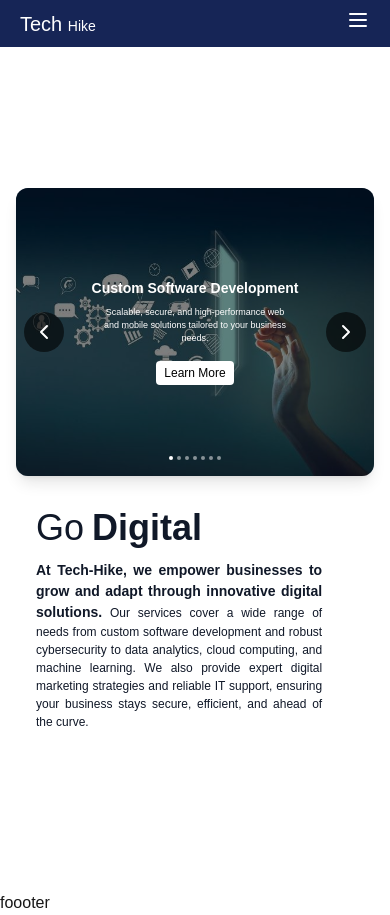
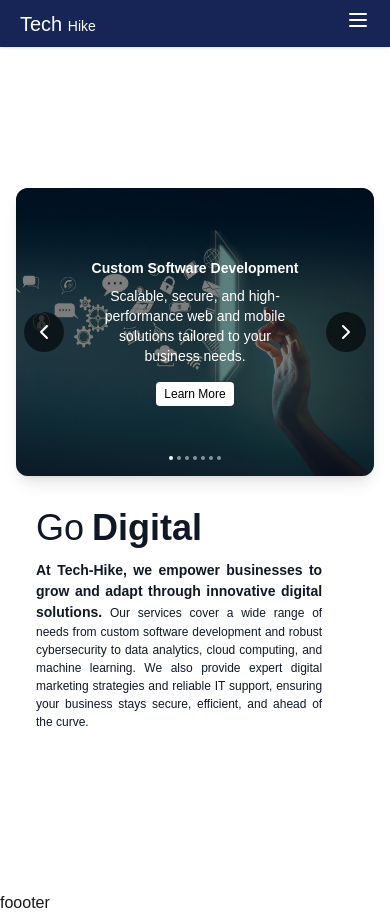
Before and after one commit to Chibuking35/teckstack, a Next.js app: page / in a window 390 px wide. Built offline with nearby package versions, Linux system fonts and the light colour scheme.

Commit message:
just updated again

```diff
--- a/src/app/page.tsx
+++ b/src/app/page.tsx
@@ -4,7 +4,7 @@ import { Slides } from "@/lib/Slide";
 
 const Home = () => {
   return (
-    <div className=" min-h-screen bg-white text-gray-900 px-4 md:px-8 py-10 flex flex-col items-center justify-center">
+    <div className=" min-h-screen bg-white text-gray-900 px-4 md:px-8 md:py-10 py-4 flex flex-col items-center justify-center">
       {" "}
       <Slider slides={Slides} />
       <div className="flex flex-col md:space-x-4 md:text-left m-5">
--- a/src/component/Navbar.tsx
+++ b/src/component/Navbar.tsx
@@ -45,7 +45,7 @@ const Navbar = () => {
   }, []);
 
   return (
-    <nav className="bg-blue-950 px-5 py-2 md:px-10 relative z-50">
+    <nav className="sticky top-0 z-50 shadow bg-blue-950 px-5 py-2 md:px-10 relative z-50">
       <div className="flex justify-between items-center">
         {/* Logo */}
         <h1 className="text-xl text-white">
--- a/src/component/Slider.tsx
+++ b/src/component/Slider.tsx
@@ -77,7 +77,7 @@ const Slider = ({ slides }: SliderProps) => {
           />
           <div className="absolute inset-0 bg-black/50 flex flex-col items-center justify-center text-center text-white p-4">
             <h2 className="text-2xl md:text-4xl font-bold  text-sm ">{slide.title}</h2>
-            <p className="mt-2 text-sm md:text-lg w-[60%] m-0  md:w-[40%] md:text-center text-[9px] font-light ">
+            <p className="mt-2 text-sm md:text-lg w-[60%] m-0  md:w-[40%] md:text-center text-11px] font-light ">
               {slide.description}
             </p>
             <Link
```
